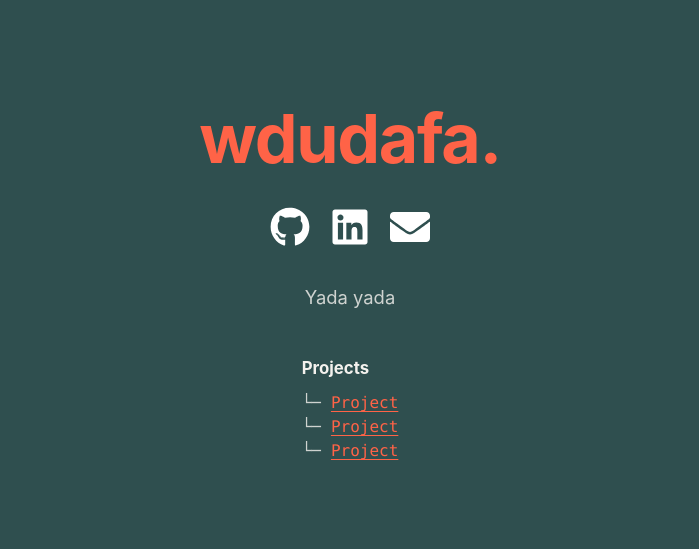
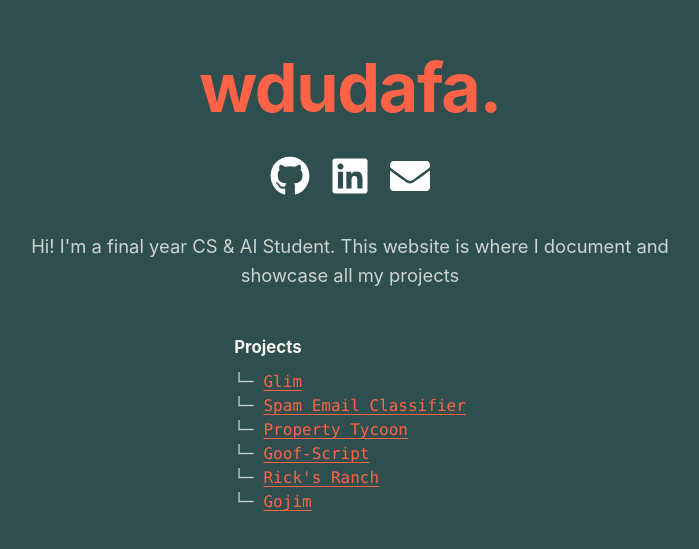
Before and after one commit to wdudafa/wdudafa, a React (Create React App) app: page / in a window 1280 px wide. Shown: the part 125-674 px from the top of the page, without its empty margins (290-989 px from the left). Built offline with nearby package versions, Linux system fonts and the light colour scheme; a web font is replaced by a local one.

Commit message:
Added project names and updated bio

```diff
--- a/src/components/Home.tsx
+++ b/src/components/Home.tsx
@@ -13,7 +13,7 @@ interface HomeProps {
 
 const Home: React.FC<HomeProps> = ({
   name = "wdudafa.",
-  bio = "Yada yada",
+  bio = "Hi! I'm a final year CS & AI Student. This website is where I document and showcase all my projects",
   githubUrl = "https://github.com/wdudafa",
   linkedinUrl = "https://linkedin.com/in/wdudafa",
   email = "wd@wdudafa.com",
--- a/src/data/projects.ts
+++ b/src/data/projects.ts
@@ -7,21 +7,39 @@ export interface Project {
 
 export const projects: Project[] = [
   {
-    url: "projectfwf",
-    name: "Project",
+    url: "glim",
+    name: "Glim",
     description: "This is the tuffest porject of all time",
-    externalUrl: "https://github.com/wdudafa/",
+    externalUrl: "https://github.com/wdudafa/glim",
   },
   {
-    url: "projectfe",
-    name: "Project",
+    url: "spamemailclassifier",
+    name: "Spam Email Classifier",
     description: "This is the tuffest porject of all time",
-    externalUrl: "https://github.com/wdudafa/",
+    // externalUrl: "https://github.com/wdudafa/applied-machine-learning",
   },
   {
-    url: "projectff",
-    name: "Project",
+    url: "propertytycoon",
+    name: "Property Tycoon",
     description: "This is the tuffest porject of all time",
-    externalUrl: "https://github.com/wdudafa/",
+    // externalUrl: "https://github.com/MsMendham/Software-Eng-Monoply",
+  },
+  {
+    url: "goofscript",
+    name: "Goof-Script",
+    description: "This is the tuffest porject of all time",
+    externalUrl: "https://github.com/wdudafa/goof-script-IDE",
+  },
+  {
+    url: "ricksranch",
+    name: "Rick's Ranch",
+    description: "This is the tuffest porject of all time",
+    externalUrl: "https://github.com/wdudafa/hack-sussex-game-jame-2023",
+  },
+  {
+    url: "gojim",
+    name: "Gojim",
+    description: "This is the tuffest porject of all time",
+    externalUrl: "https://github.com/wdudafa/gojim",
   },
 ];
```
